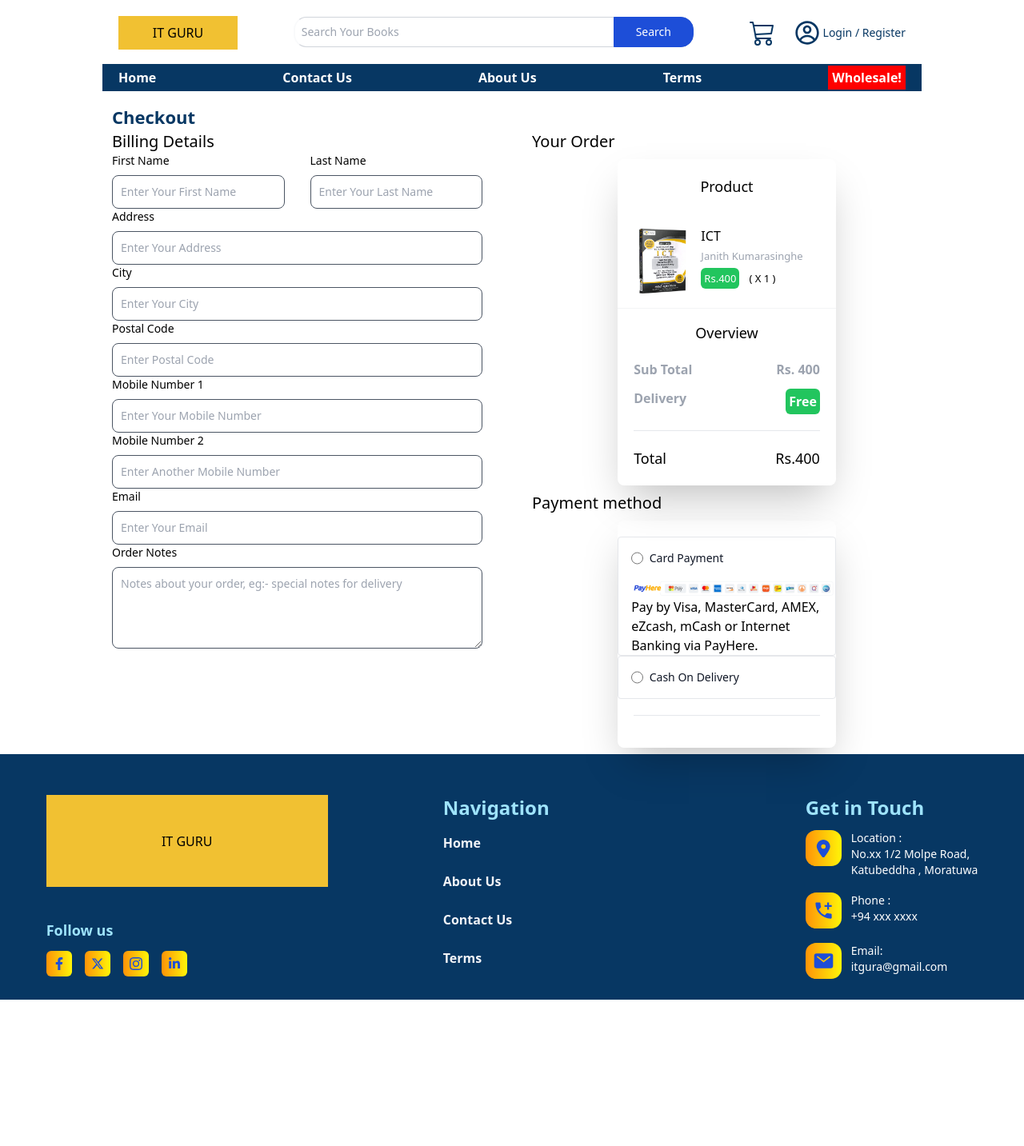
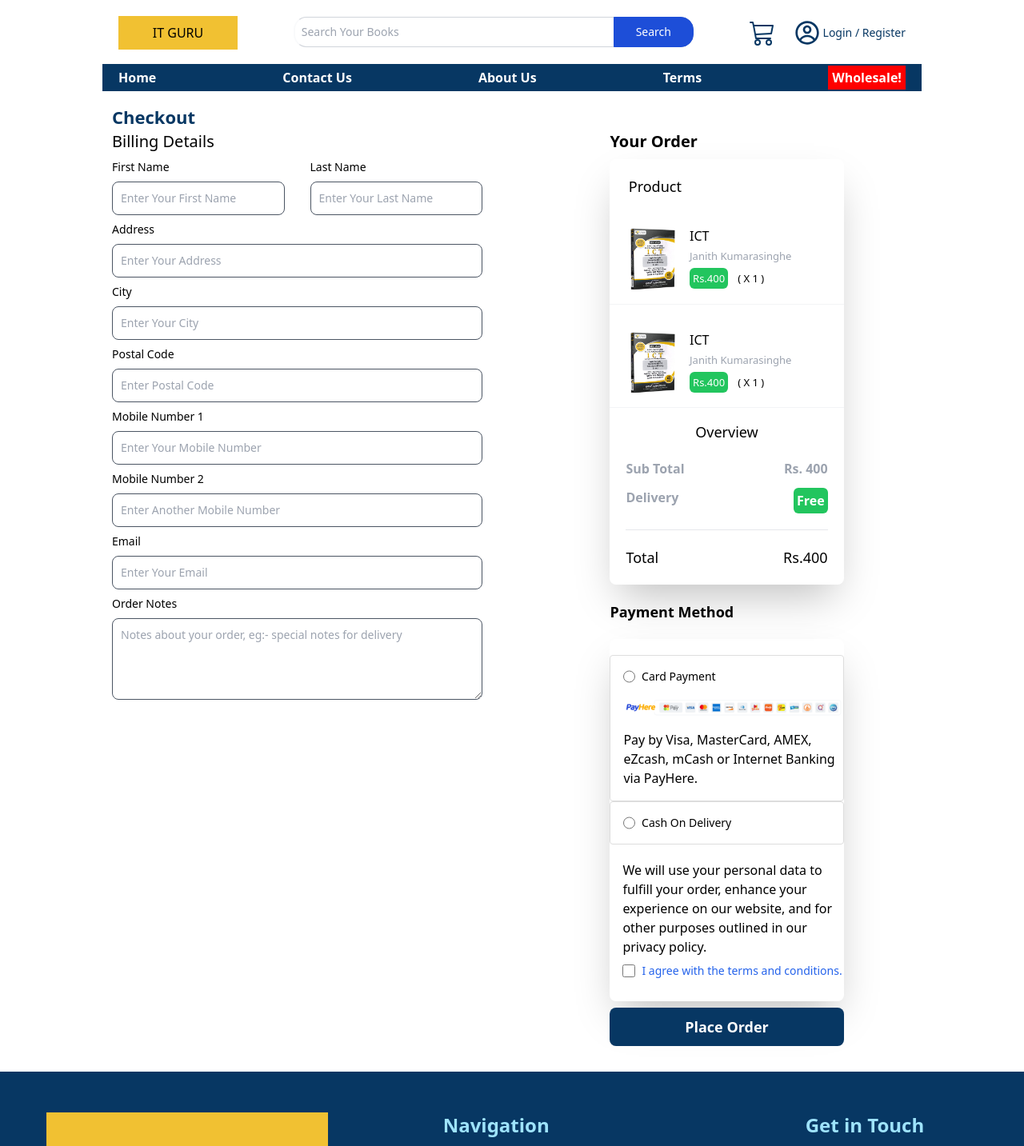
Before and after one commit to IT-Guru-Books-Store/ecomm-app-user, a Next.js app: page /checkout in a window 1280 px wide. Shown: the top 1433 px of the page at 80% size. Before the commit the page ends 1250 px from the top, so only its background shows below. Built offline with nearby package versions, Linux system fonts and the light colour scheme.

Commit message:
adding changes of css

```diff
--- a/app/checkout/page.js
+++ b/app/checkout/page.js
@@ -18,14 +18,14 @@ const Checkout = () => {
           <h2 className="text-xl">Billing Details</h2>
           {/* form */}
           <form>
-            <div className="grid md:grid-cols-2 gap-x-[32px]">
-              <div>
+            <div className="grid md:grid-cols-2 gap-x-[32px] md:my-2">
+              <div className="mt-2 md:mt-0">
                 <TextBox
                   placeholder={"Enter Your First Name"}
                   label={"First Name"}
                 />
               </div>
-              <div>
+              <div className="my-2 md:my-0">
                 <TextBox
                   placeholder={"Enter Your Last Name"}
                   label={"Last Name"}
@@ -35,7 +35,7 @@ const Checkout = () => {
             <div>
               <TextBox placeholder={"Enter Your Address"} label={"Address"} />
             </div>
-            <div>
+            <div className="my-2">
               <TextBox placeholder={"Enter Your City"} label={"City"} />
             </div>
             <div>
@@ -44,7 +44,7 @@ const Checkout = () => {
                 label={"Postal Code"}
               />
             </div>
-            <div>
+            <div className="my-2">
               <TextBox
                 placeholder={"Enter Your Mobile Number"}
                 label={"Mobile Number 1"}
@@ -56,7 +56,7 @@ const Checkout = () => {
                 label={"Mobile Number 2"}
               />
             </div>
-            <div>
+            <div className="my-2">
               <TextBox placeholder={"Enter Your Email"} label={"Email"} />
             </div>
             <div>
@@ -75,11 +75,15 @@ const Checkout = () => {
         {/* Right Coloumn */}
         <div className="flex flex-col w-full">
           {/* Your Order */}
-          <h2 className="text-xl">Your Order</h2>
-          <div className="max-w-[500px] mt-5 lg:mt-0 mx-[22%]">
+
+          <div className="max-w-[500px] mt-5 lg:mt-0 mx-[3%] md:mx-[20%]">
+            <h2 className="text-xl font-bold">Your Order</h2>
             <div className="rounded-lg text-black my-2 py-5 shadow-2xl">
-              <div className="flex justify-center mb-5">
-                <h1 className="text-lg ">Product</h1>
+              <div className="flex mb-5 ml-[8%]">
+                <h1 className="text-lg">Product</h1>
+              </div>
+              <div>
+                <OrderItem />
               </div>
               <div>
                 <OrderItem />
@@ -113,13 +117,15 @@ const Checkout = () => {
             </button> */}
           </div>
           {/* Payment method */}
-          <h2 className="text-xl">Payment method</h2>
 
-          <div className="max-w-[500px] mt-5 lg:mt-0 mx-[22%]">
+          <div className="max-w-[500px] mt-5 lg:mt-0 mx-[3%] md:mx-[20%]">
+            <div className="flex mb-5 mt-[4%]">
+              <h1 className="text-lg font-bold">Payment Method</h1>
+            </div>
             <div className="rounded-lg text-black my-2 py-5 shadow-2xl">
               {/* card payment */}
               <div className="flex">
-                <div class="flex flex-col w-full ps-4 border border-gray-200 rounded dark:border-gray-700">
+                <div class="flex flex-col w-full ps-4 border border-[#dddddd] rounded">
                   <div className="flex flex-row items-center">
                     <input
                       id="Card-Payment"
@@ -130,7 +136,7 @@ const Checkout = () => {
                     />
                     <label
                       for="Payment-method"
-                      class="w-full py-4 ms-2 text-sm font-medium text-gray-900 dark:text-gray-300"
+                      class="w-full py-4 ms-2 text-sm font-medium text-black"
                     >
                       Card Payment
                     </label>
@@ -138,7 +144,7 @@ const Checkout = () => {
                   <div>
                     <Image src={paymentImg} />
                   </div>
-                  <div>
+                  <div className="py-4">
                     <p>
                       Pay by Visa, MasterCard, AMEX, eZcash, mCash or Internet
                       Banking via PayHere.
@@ -149,7 +155,7 @@ const Checkout = () => {
               {/* Cash on Delivery */}
               <div className="flex mb-5">
                 {/* card payment */}
-                <div class="flex flex-col w-full ps-4 border border-gray-200 rounded dark:border-gray-700">
+                <div class="flex flex-col w-full ps-4 border border-[#dddddd] border-l border-r border-b rounded ">
                   <div className="flex flex-row items-center">
                     <input
                       id="Cash On Delivery"
@@ -160,22 +166,48 @@ const Checkout = () => {
                     />
                     <label
                       for="Payment-method"
-                      class="w-full py-4 ms-2 text-sm font-medium text-gray-900 dark:text-gray-300"
+                      class="w-full py-4 ms-2 text-sm font-medium text-black"
                     >
                       Cash On Delivery
                     </label>
                   </div>
                 </div>
               </div>
+              <p className="ps-4">
+                We will use your personal data to fulfill your order, enhance
+                your experience on our website, and for other purposes outlined
+                in our privacy policy.
+              </p>
+              <div class="flex items-center ps-4 py-2">
+                <input
+                  id="link-checkbox"
+                  type="checkbox"
+                  value=""
+                  class="w-4 h-4 text-blue-600 bg-gray-100 border-gray-300 rounded focus:ring-blue-500 dark:focus:ring-blue-600 dark:ring-offset-gray-800 focus:ring-2 dark:bg-gray-700 dark:border-gray-600"
+                />
+                <label
+                  for="link-checkbox"
+                  class="ms-2 text-sm font-medium text-blue-600 dark:text-blue-500"
+                >
+                  I agree with the&nbsp;
+                  <a
+                    href="#"
+                    class="text-blue-600 dark:text-blue-500 hover:underline"
+                  >
+                    terms and conditions
+                  </a>
+                  .
+                </label>
+              </div>
+              {/* <hr className="h-px my-5 bg-gray-200 border-0 mx-5"></hr> */}
+            </div>
 
-              <hr className="h-px my-5 bg-gray-200 border-0 mx-5"></hr>
-            </div>
-            {/* <button
-  type="button"
-  className="w-[100%] font-bold text-lg text-white bg-[#073763] py-2.5 px-5 rounded-lg mb-8"
->
-  Proceed to Checkout
-</button> */}
+            <button
+              type="button"
+              className="w-[100%] font-bold text-lg text-white bg-[#073763] py-2.5 px-5 rounded-lg mb-8"
+            >
+              Place Order
+            </button>
           </div>
         </div>
       </div>
--- a/components/orderItem/OrderItem.js
+++ b/components/orderItem/OrderItem.js
@@ -9,7 +9,7 @@ const OrderItem = () => {
         <Image
           src={prodImg}
           alt="product-img"
-          className="rounded-lg w-[30%] object-cover"
+          className="rounded-lg w-[26%] object-cover"
         />
         <div className="flex-1 ml-4">
           <div className="flex flex-row items-start justify-between">
```
